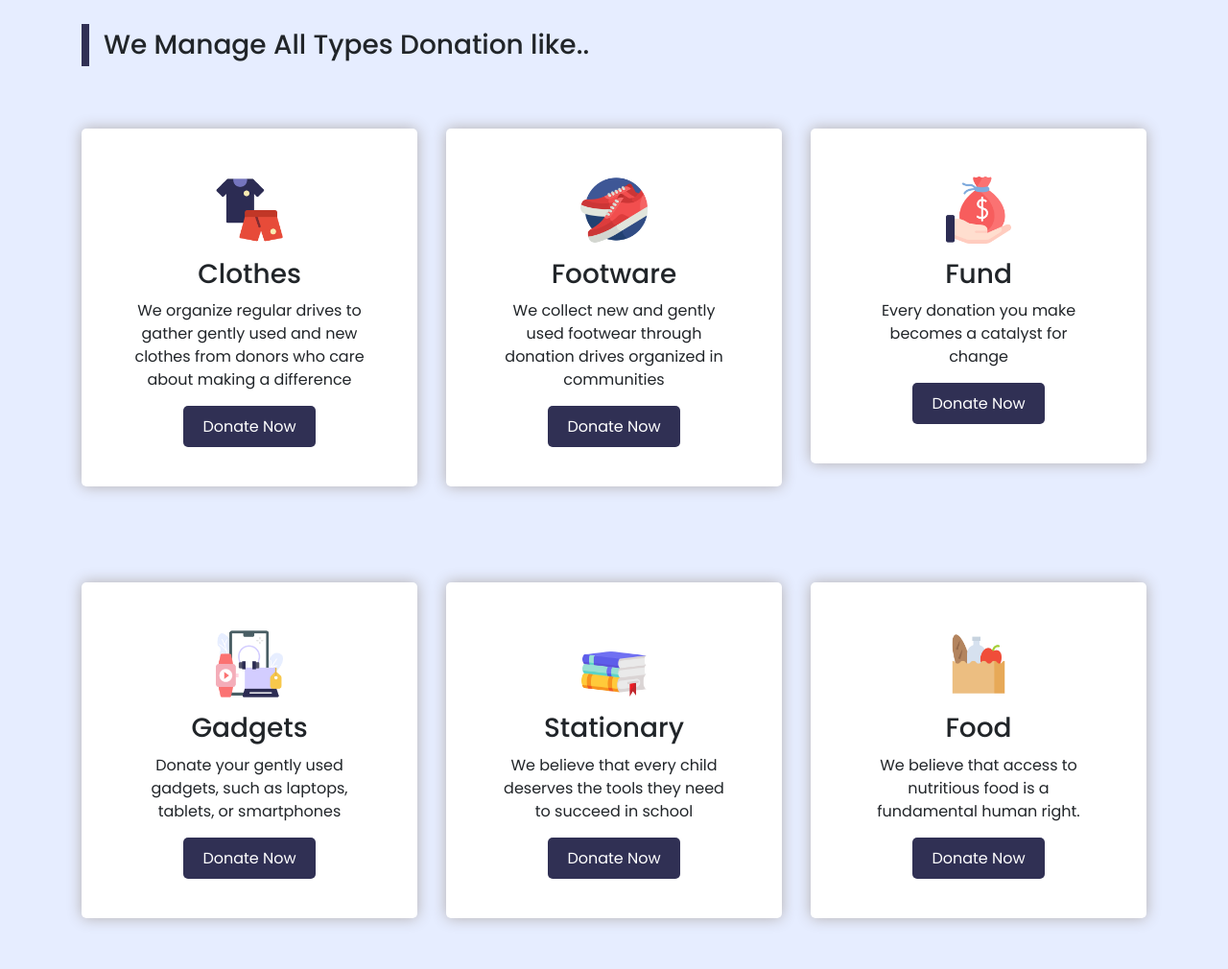
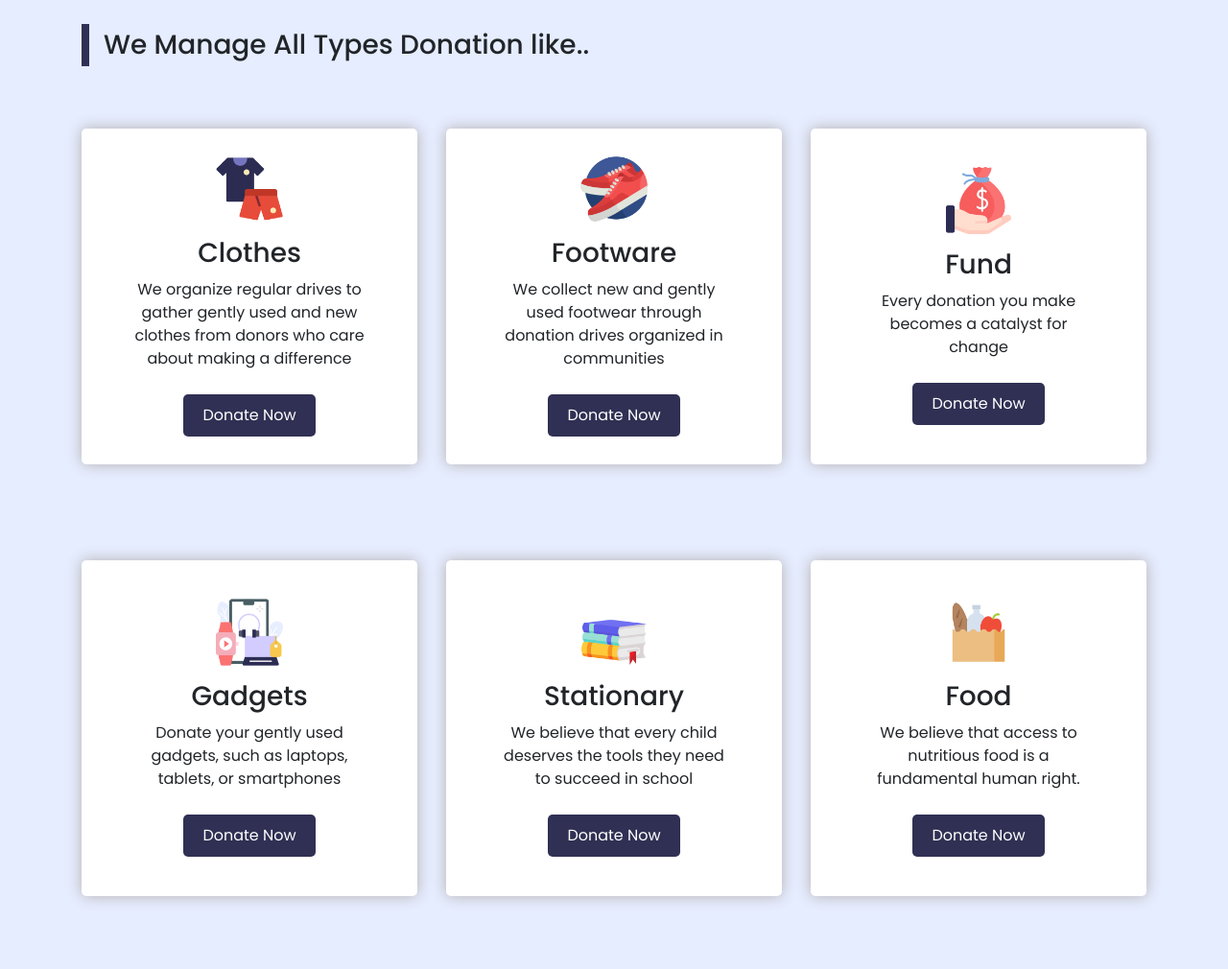
Before and after one commit to yash5749/Sayaog, a plain HTML site: page index.html in a window 1280 px wide. Shown: the part 980-1990 px from the top of the page at 96% size. Drawn offline with nearby package versions, Linux system fonts and the light colour scheme; files whose address does not match are found by name.

```diff
--- a/css/style.css
+++ b/css/style.css
@@ -149,12 +149,12 @@ nav{
 }
 
 /* Donation Section */
-.don-sec{
+.don-sec {
     background-color: #e6edff;
     padding: 150px 0;
 }
 
-.don-sec .don-box{
+.don-sec .don-box {
     margin: 50px 0;
     background-color: #fff;
     padding: 50px;
@@ -162,22 +162,27 @@ nav{
     border-radius: 5px;
     box-shadow: 0 0 15px #b4afaf;
     transition: all 1s;
+    height: 350px;  /* Set a fixed height */
+    display: flex;
+    flex-direction: column;
+    justify-content: center;  /* Center content vertically */
+    align-items: center;  /* Center content horizontally */
 }
 
-.don-sec .don-box img{
+.don-sec .don-box img {
     width: 70px;
     transition: all 1s;
 }
 
-.don-sec .don-box h3{
+.don-sec .don-box h3 {
     margin: 15px 0 10px;
 }
 
-.don-sec .don-box p{
+.don-sec .don-box p {
     margin-bottom: 25px;
 }
 
-.don-sec .don-box:hover img{
+.don-sec .don-box:hover img {
     transform: scale(1.1);
 }
 
```
